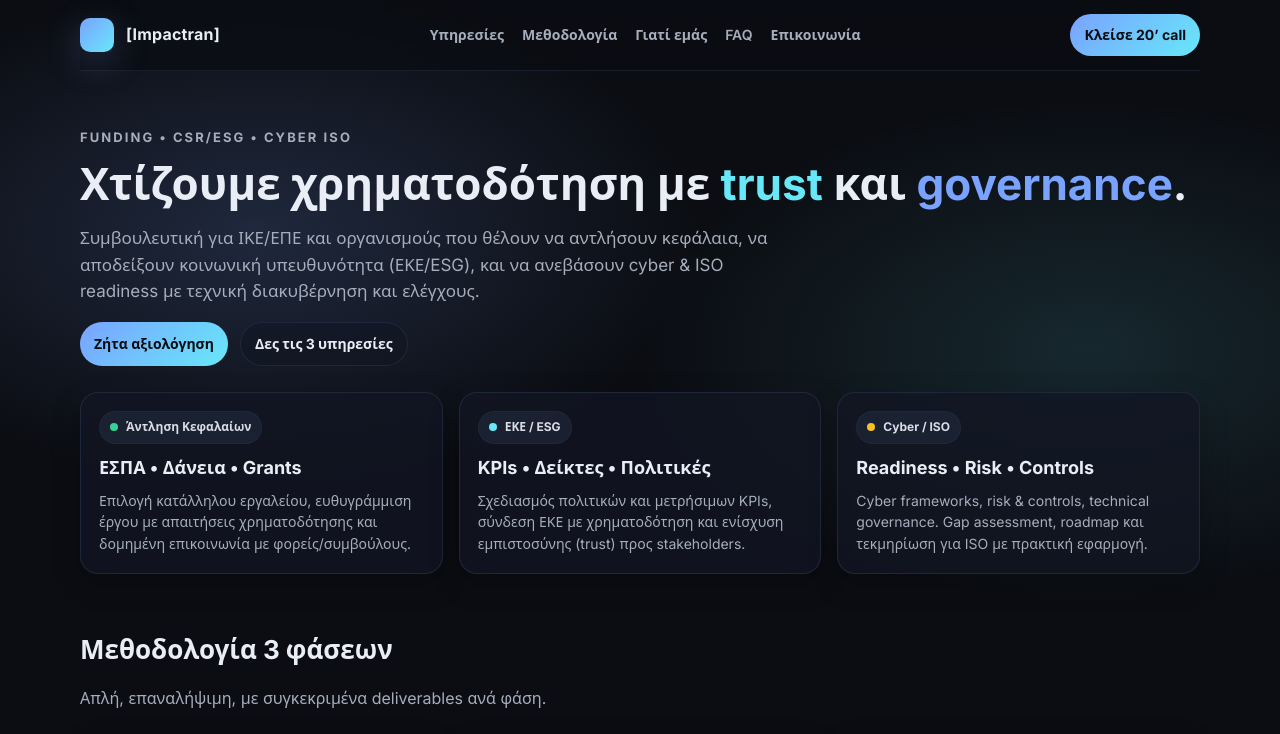
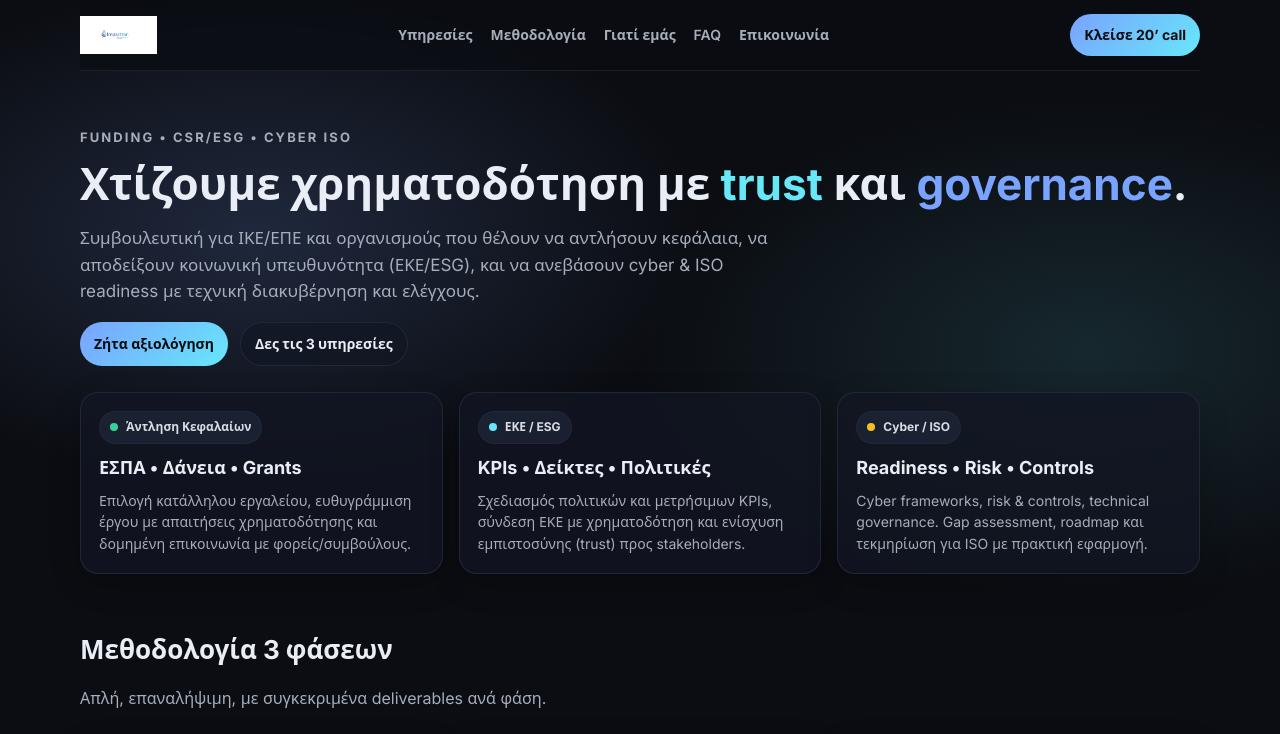
Before and after one commit to dimitris1343/impactran-site, a plain HTML site: page index.html in a window 1280 px wide. Shown: the top 734 px of the page. Drawn offline with Linux system fonts and the light colour scheme.

Commit message:
Update index.html

```diff
--- a/index.html
+++ b/index.html
@@ -121,14 +121,18 @@
       .menu{display:none}
       .contact-grid{grid-template-columns:1fr}
     }
+    .logo-img{
+  height:38px;
+  width:auto;
+  display:block;
+}
   </style>
 </head>
 <body>
   <div class="container nav">
-    <div class="brand">
-      <div class="logo"></div>
-      <div>[Impactran]</div>
-    </div>
+   <div class="brand">
+  <img src="assets/logo.png" alt="Impactran" class="logo-img">
+</div>
     <div class="menu">
       <a href="#services">Υπηρεσίες</a>
       <a href="#method">Μεθοδολογία</a>
```
